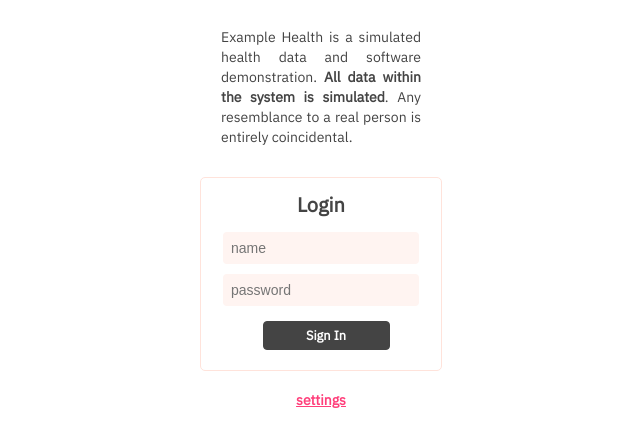
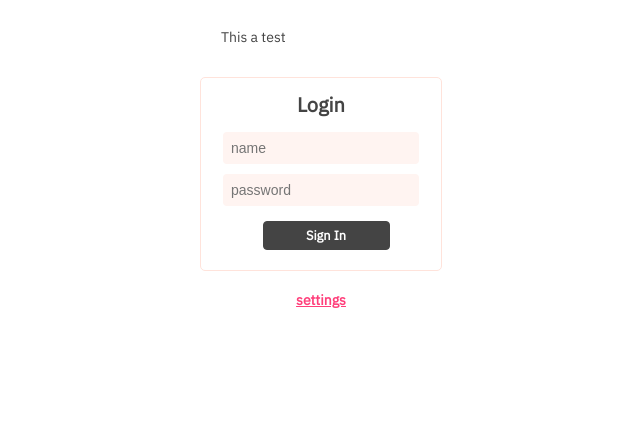
Before and after one commit to ManuelCoral1998/IcesiHealth-Momentaneo, a website: page frontend/public/login.html in a window 1280 px wide. Shown: the part 354-800 px from the top of the page, without its empty margins (319-959 px from the left). Drawn offline with Linux system fonts and the light colour scheme; no server answers.

Commit message:
Change in front

```diff
--- a/frontend/public/login.html
+++ b/frontend/public/login.html
@@ -19,7 +19,7 @@
     <div class="pillar">
       <div class="loginlogo"><img class="Fictionallogo" src="images/fictional.svg"></div>
       <div class="Fictionalname">Example Health</div>
-      <div class="disclaimer">Example Health is a simulated health data and software demonstration. <b>All data within the system is simulated</b>. Any resemblance to a real person is entirely coincidental.</div>
+      <div class="disclaimer">This a test</div>
       <div class="loginform">
         <form method="post" action="index.html">
           <div class="box">
```
